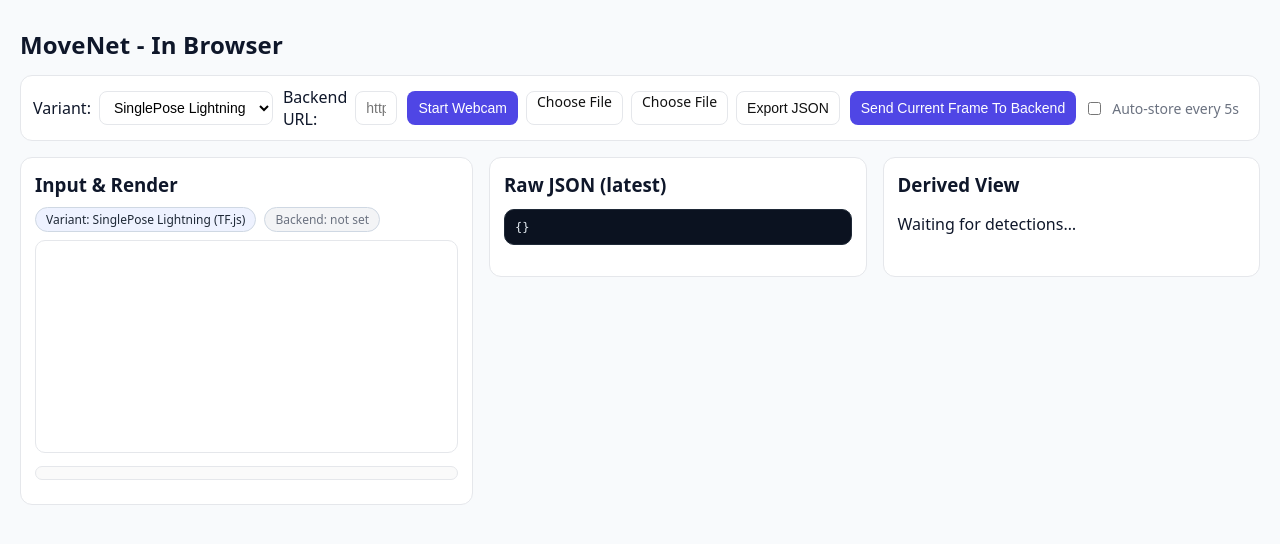
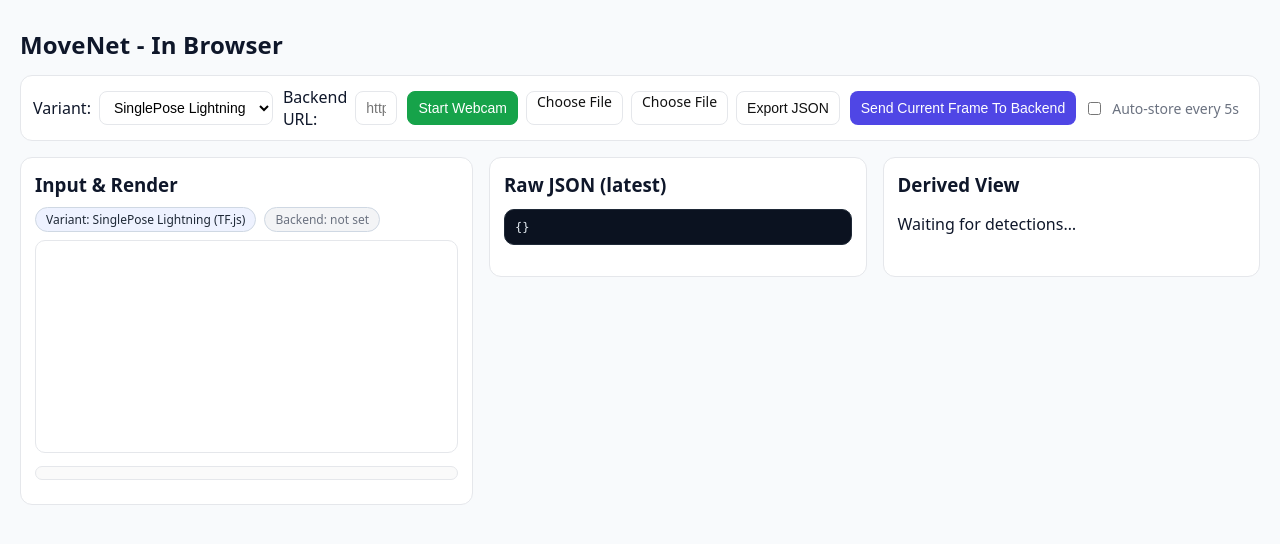
Before and after one commit to dhayalramk/movenet-mlops, a plain HTML site: page frontend/index.html in a window 1280 px wide. Drawn offline with Linux system fonts and the light colour scheme.

Commit message:
adding class

```diff
--- a/frontend/index.html
+++ b/frontend/index.html
@@ -33,7 +33,7 @@
       </div>
 
       <div class="group">
-        <button id="useWebcam" class="btn">Start Webcam</button>
+        <button id="useWebcam" class="btn btn-start">Start Webcam</button>
         <label class="btn ghost">Choose File
           <input type="file" id="imageInput" accept="image/*" style="display:none">
         </label>
```
